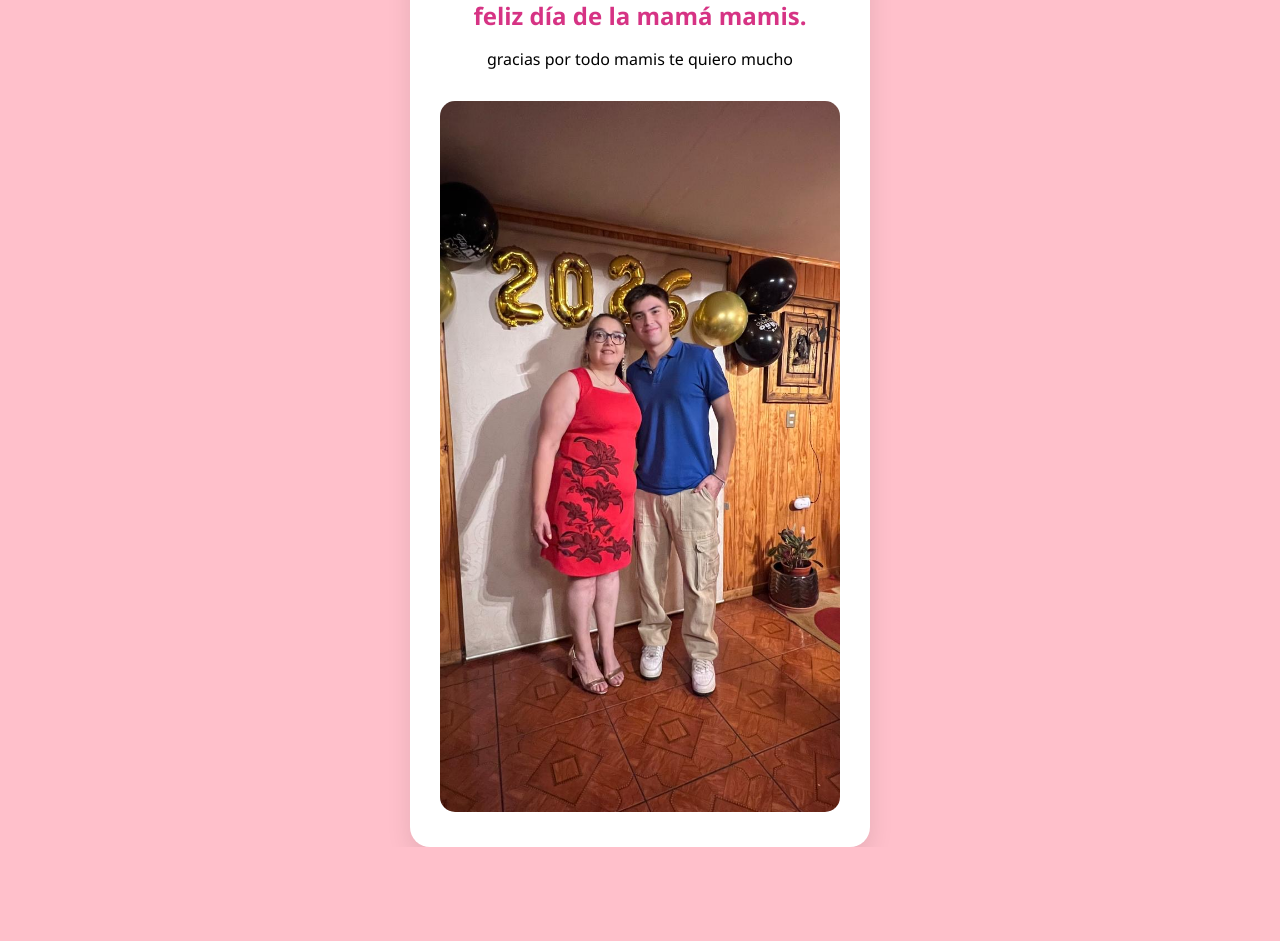
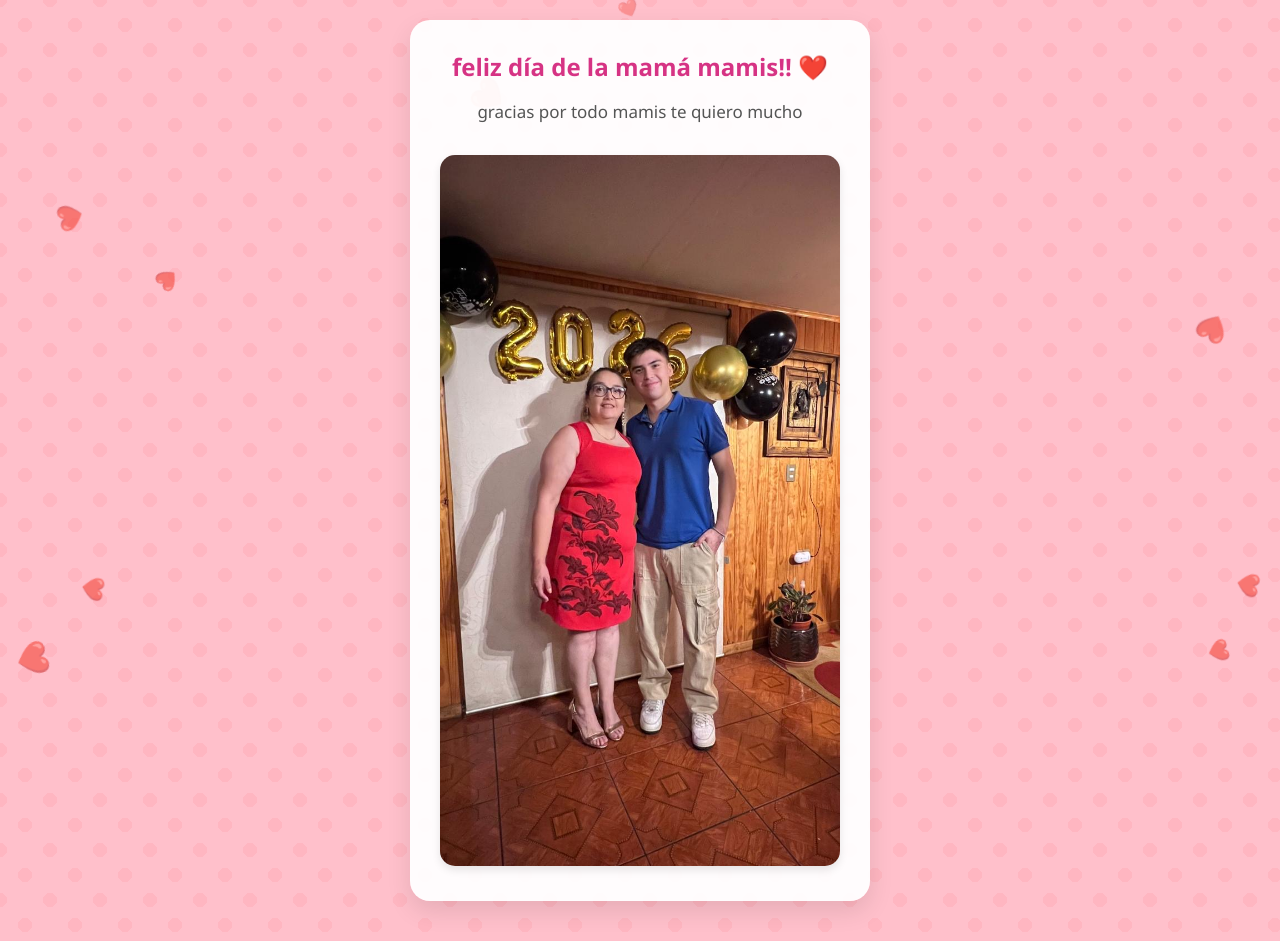
Before and after one commit to gusmagic/para-mama, a plain HTML site: page index.html in a window 1280 px wide. Both pictures are taken after a click on the button "¡SÍ!". Before the commit the page ends 847 px from the top, so only its background shows below. Drawn offline with Linux system fonts and the light colour scheme.

Commit message:
Update index.html

```diff
--- a/index.html
+++ b/index.html
@@ -9,23 +9,37 @@
             font-family: 'Segoe UI', Tahoma, Geneva, Verdana, sans-serif;
             display: flex;
             justify-content: center;
-            align-items: center;
-            height: 100vh;
+            align-items: flex-start;
+            min-height: 100vh;
             margin: 0;
             background-color: #ffe4e1;
+            /* Fondo con patrón de puntos rosados */
+            background-image:
+                radial-gradient(#ffb6c1 20%, transparent 20%),
+                radial-gradient(#ffb6c1 20%, transparent 20%);
+            background-position: 0 0, 25px 25px;
+            background-size: 50px 50px;
             text-align: center;
-            overflow: hidden;
+            overflow-x: hidden;
+            padding-top: 80px; /* Suficiente espacio para que el título se vea bien en el celu */
+            box-sizing: border-box;
         }
+
         #contenedor {
-            background: white;
+            background: rgba(255, 255, 255, 0.95);
             padding: 30px;
             border-radius: 20px;
             box-shadow: 0 10px 25px rgba(0,0,0,0.1);
             max-width: 400px;
             width: 90%;
+            position: relative;
+            z-index: 10;
+            margin-bottom: 40px;
         }
-        h1 { color: #d63384; font-size: 24px; }
+
+        h1 { color: #d63384; font-size: 24px; margin-top: 0; }
         .botones { margin-top: 20px; position: relative; height: 60px; }
+
         button {
             padding: 10px 25px;
             font-size: 18px;
@@ -33,15 +47,37 @@
             border-radius: 10px;
             border: none;
             transition: 0.3s;
+            touch-action: manipulation;
         }
+
         #btnSi { background-color: #ff69b4; color: white; }
         #btnNo {
             background-color: #6c757d;
             color: white;
             position: absolute;
+            transition: all 0.2s ease;
         }
+
         .oculto { display: none; }
-        img { width: 100%; border-radius: 15px; margin-top: 15px; }
+        img { width: 100%; border-radius: 15px; margin-top: 15px; box-shadow: 0 4px 8px rgba(0,0,0,0.1); }
+
+        /* Corazones animados */
+        .corazon-flotante {
+            position: fixed;
+            color: #ff69b4;
+            font-size: 20px;
+            opacity: 0.6;
+            animation: flotar 5s linear infinite;
+            z-index: 1;
+            pointer-events: none;
+        }
+
+        @keyframes flotar {
+            0% { transform: translateY(100vh) rotate(0deg); opacity: 0; }
+            10% { opacity: 0.6; }
+            90% { opacity: 0.6; }
+            100% { transform: translateY(-10vh) rotate(360deg); opacity: 0; }
+        }
     </style>
 </head>
 <body>
@@ -56,8 +92,8 @@
         </div>
 
         <div id="mensajeFinal" class="oculto">
-            <h1>feliz día de la mamá mamis.</h1>
-            <p>gracias por todo mamis te quiero mucho</p>
+            <h1>feliz día de la mamá mamis!! ❤️</h1>
+            <p style="color: #555; font-size: 17px;">gracias por todo mamis te quiero mucho</p>
             <img src="nuestra_foto.jpg" alt="Nosotros">
         </div>
     </div>
@@ -69,20 +105,40 @@
         const mensajeFinal = document.getElementById('mensajeFinal');
 
         function moverBoton() {
-            const x = Math.random() * (window.innerWidth - btnNo.clientWidth);
-            const y = Math.random() * (window.innerHeight - btnNo.clientHeight);
+            // Ajuste para que no se salga de los bordes de la pantalla
+            const x = Math.random() * (window.innerWidth - btnNo.clientWidth - 40) + 20;
+            const y = Math.random() * (window.innerHeight - btnNo.clientHeight - 40) + 20;
             btnNo.style.left = x + 'px';
             btnNo.style.top = y + 'px';
         }
 
         btnNo.addEventListener('mouseover', moverBoton);
-        btnNo.addEventListener('touchstart', moverBoton);
+        btnNo.addEventListener('touchstart', (e) => {
+            e.preventDefault();
+            moverBoton();
+        });
 
         btnSi.addEventListener('click', () => {
             pregunta.classList.add('oculto');
             mensajeFinal.classList.remove('oculto');
             document.body.style.backgroundColor = "#ffc0cb";
+            document.body.style.paddingTop = "20px"; // Se centra un poco más al mostrar la foto
         });
+
+        function crearCorazones() {
+            const numCorazones = 15;
+            for (let i = 0; i < numCorazones; i++) {
+                const corazon = document.createElement('div');
+                corazon.classList.add('corazon-flotante');
+                corazon.innerText = '❤️';
+                corazon.style.left = Math.random() * 100 + 'vw';
+                corazon.style.animationDelay = Math.random() * 5 + 's';
+                corazon.style.fontSize = (Math.random() * 15 + 15) + 'px';
+                document.body.appendChild(corazon);
+            }
+        }
+
+        crearCorazones();
     </script>
 </body>
 </html>
```
